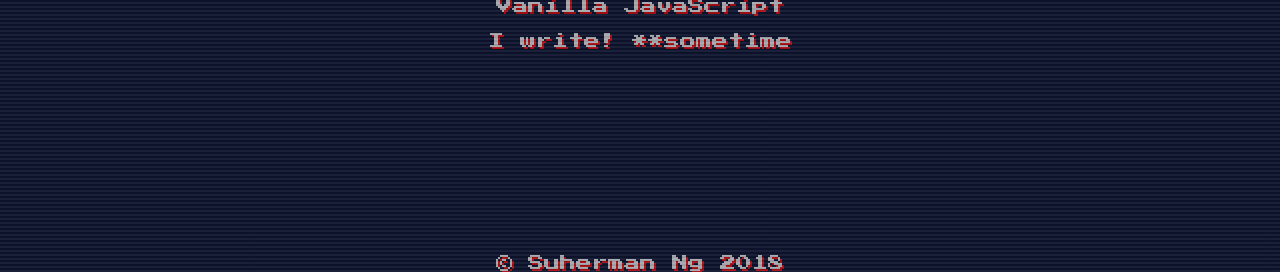
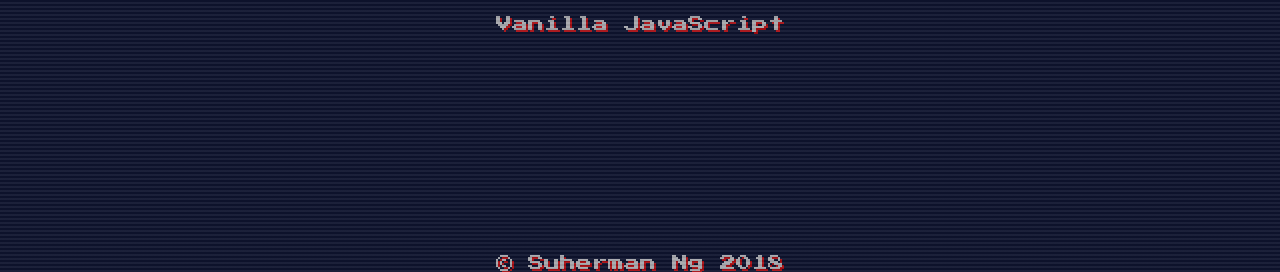
Before and after one commit to pejantantangguh/pejantantangguh.github.io, a plain HTML site: page index.html in a window 1280 px wide. Shown: the part 528-800 px from the top of the page. Drawn offline with Linux system fonts and the light colour scheme.

Commit message:
Update index.html

```diff
--- a/index.html
+++ b/index.html
@@ -54,7 +54,6 @@ transition:
             <div class="buttons grey__with__red">
                 <p class="buttons e-commerce"><a href="ecommerce.html">E-Commerce Manager</a></p>
                 <p class="buttons javascript"><a href="javascript.html">Vanilla JavaScript</a></p>
-                <p class="buttons javascript"><a href="http://www.suherman-ng.com">I write! **sometime</a></p>
             </div>
         </div>
 
```
